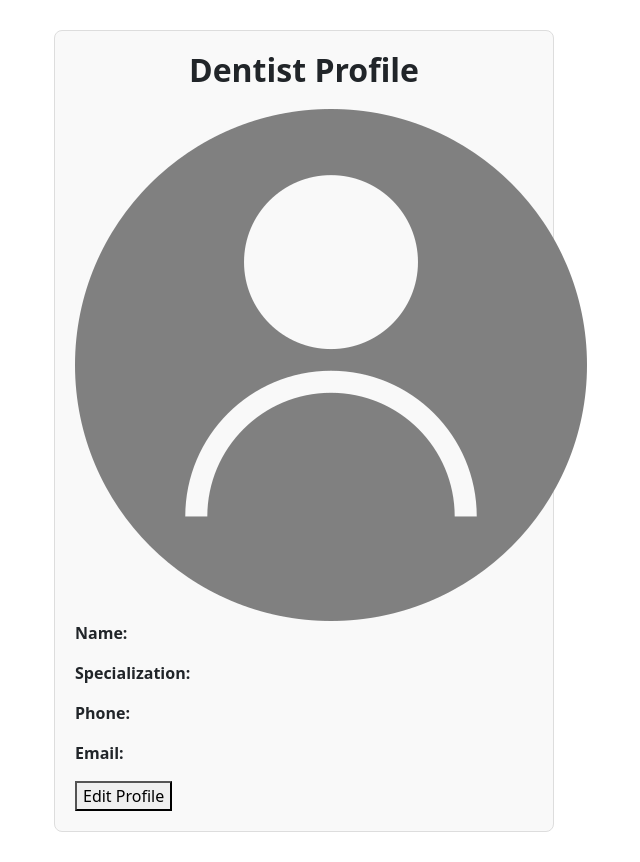
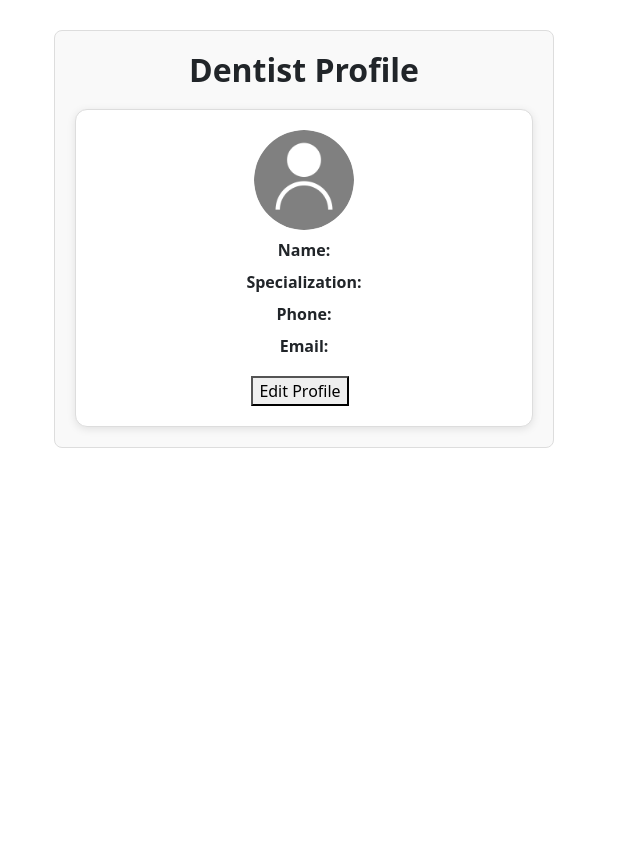
Before and after one commit to Kevi28JM/dental-management-system1, a Next.js app in the folder frontend/: page /DentistProfile in a window 1280 px wide. Shown: the whole page, without its empty margins (336-976 px from the left). After the commit the page ends 800 px from the top, so only its background shows below. Built offline with nearby package versions, Linux system fonts and the light colour scheme.

Commit message:
update DentistAvailability page.js

```diff
--- a/frontend/src/styles/DentistProfile.css
+++ b/frontend/src/styles/DentistProfile.css
@@ -46,3 +46,27 @@
   .submit-btn:hover {
     background-color: #0056b3;
   }
+
+  .profile-card {
+    text-align: center;
+    border: 1px solid #ddd;
+    padding: 20px;
+    border-radius: 12px;
+    box-shadow: 0 2px 8px rgba(0,0,0,0.1);
+    background-color: #fff;
+  }
+
+  .profile-icon img {
+    width: 100px;
+    height: 100px;
+    border-radius: 50%;
+  }
+
+  .profile-details p {
+    margin: 8px 0;
+  }
+
+  .edit-btn, .cancel-btn {
+    margin-top: 10px;
+    margin-right: 8px;
+  }
```
Also changed, not shown: frontend/src/app/DentistAvailability/page.js (+13 -6 lines), 1 other file (tests, documents, lock files or other folders).
